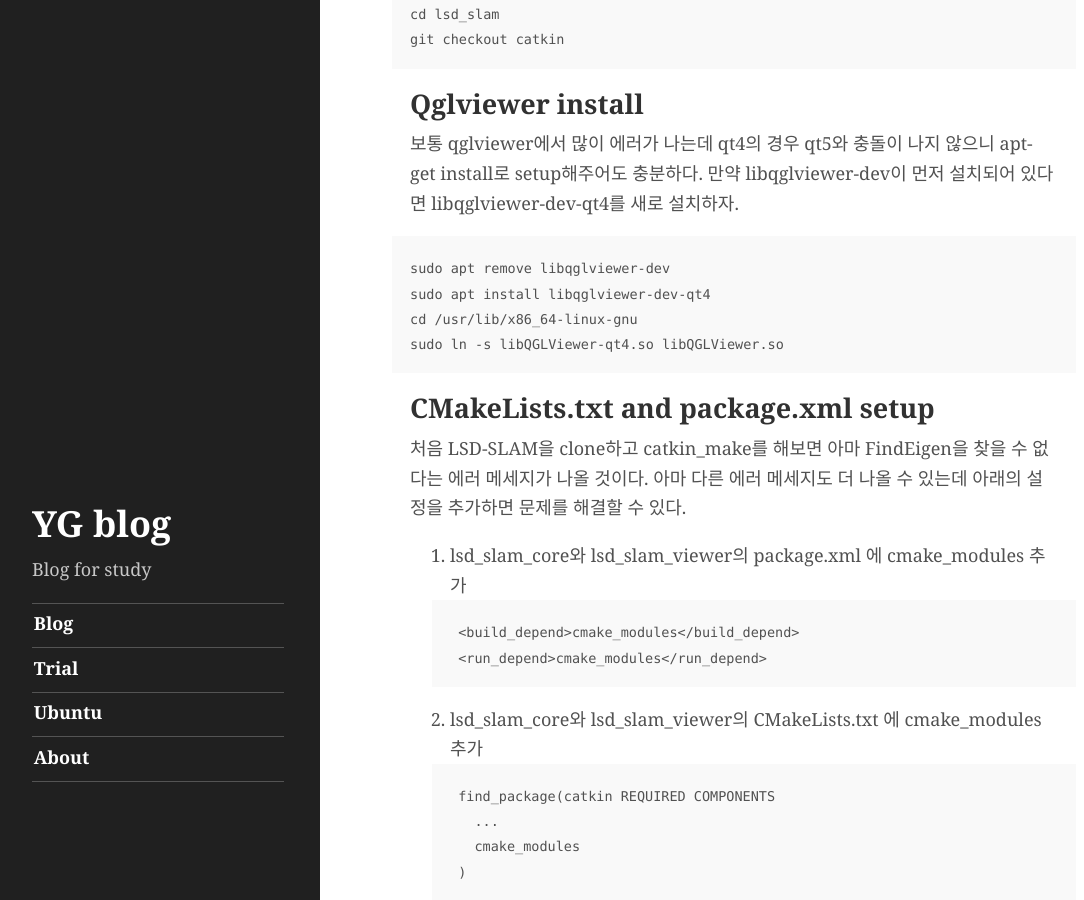
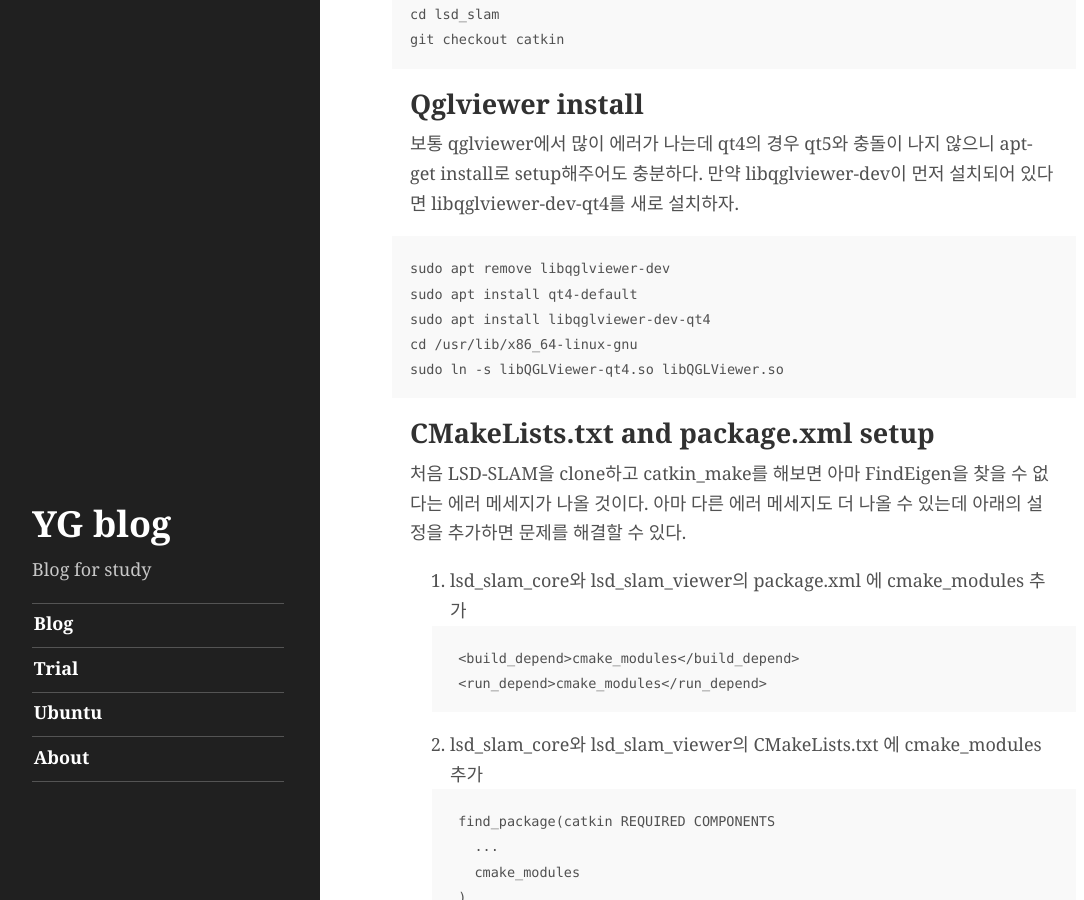
Before and after one commit to youngguncho/youngguncho.github.io, a Jekyll site: the page built from _posts/Trial/2017-05-02-trial-lsd-slam-catkin-setup.markdown, in a window 1280 px wide and 900 px high, scrolled down 752 px. Shown: the whole window, without its empty margins (4-1088 px from the left). Built offline with Jekyll 4.4.1, drawn with Linux system fonts in a browser that asks for light colours.

Commit message:
modify lsd configure

````diff
--- a/_posts/Trial/2017-05-02-trial-lsd-slam-catkin-setup.markdown
+++ b/_posts/Trial/2017-05-02-trial-lsd-slam-catkin-setup.markdown
@@ -24,6 +24,7 @@ git checkout catkin
 보통 qglviewer에서 많이 에러가 나는데 qt4의 경우 qt5와 충돌이 나지 않으니 apt-get install로 setup해주어도 충분하다. 만약 libqglviewer-dev이 먼저 설치되어 있다면 libqglviewer-dev-qt4를 새로 설치하자.
 ```
 sudo apt remove libqglviewer-dev
+sudo apt install qt4-default
 sudo apt install libqglviewer-dev-qt4
 cd /usr/lib/x86_64-linux-gnu
 sudo ln -s libQGLViewer-qt4.so libQGLViewer.so
````
